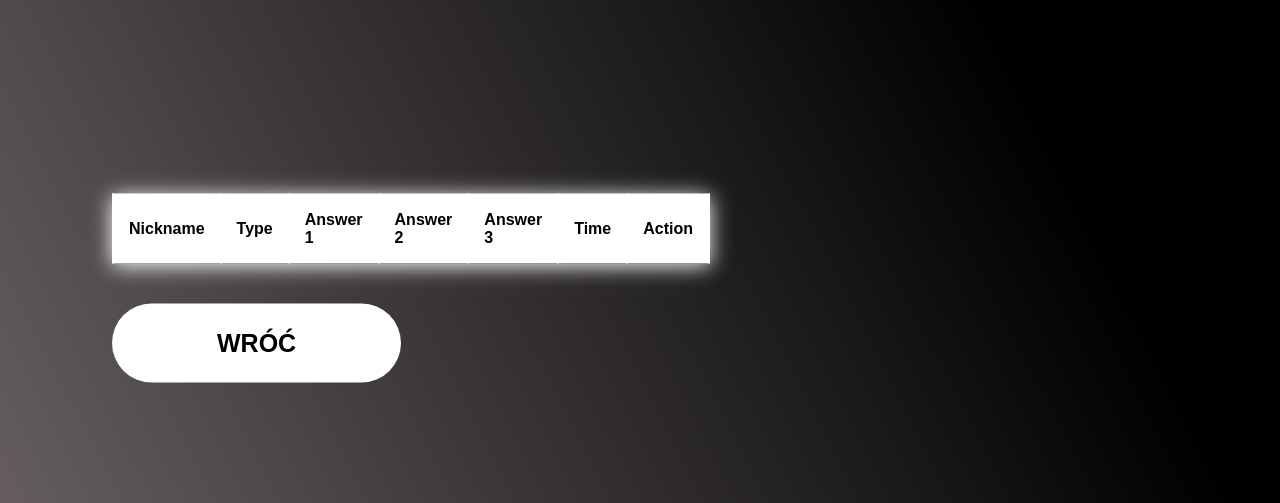
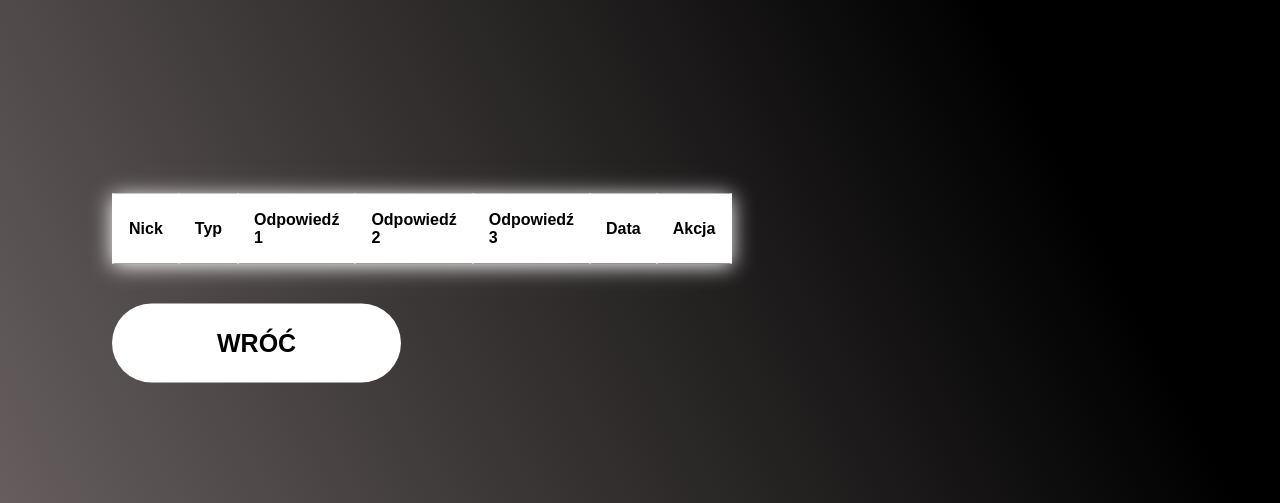
Before and after one commit to Luckownia/Strona-serwera-ArizonaRP, a PHP site: page /manageSubmissions.php in a window 1280 px wide. Shown: the part 250-753 px from the top of the page. Run offline with PHP 8.4, Linux system fonts and the light colour scheme; data that the repository does not hold is empty.

Commit message:
Improvements to the submissions system.

```diff
--- a/manageSubmissions.php
+++ b/manageSubmissions.php
@@ -254,21 +254,20 @@
     <div id="headline-manage" class="headline-section">
     <?php
         require 'database.php';
-        $sql = "SELECT id, nickname, type, answer1, answer2, answer3, date FROM submissions where status = 'Oczekujące'";
+        $sql = "SELECT id_submission, id, nickname, type, answer1, answer2, answer3, date FROM submissions where status = 'Oczekujące'";
         $result = mysqli_query($conn, $sql);
         if ($result) {
             echo "<table border='1' id='applications-table'>";
-            echo "<tr><th>Nickname</th><th>Type</th><th>Answer 1</th><th>Answer 2</th><th>Answer 3</th><th>Time</th><th>Action</th></tr>";
+            echo "<tr><th>Nick</th><th>Typ</th><th>Odpowiedź 1</th><th>Odpowiedź 2</th><th>Odpowiedź 3</th><th>Data</th><th>Akcja</th></tr>";
             while ($row = mysqli_fetch_assoc($result)) {
-                echo "<tr data-id='" . htmlspecialchars($row['id'], ENT_QUOTES, 'UTF-8') . "'>";
+                echo "<tr data-id-submission='" . htmlspecialchars($row['id_submission'], ENT_QUOTES, 'UTF-8') . "' data-id='" . htmlspecialchars($row['id'], ENT_QUOTES, 'UTF-8') . "'>";
                 echo "<td>" . htmlspecialchars($row['nickname'], ENT_QUOTES, 'UTF-8') . "</td>";
                 echo "<td>" . htmlspecialchars($row['type'], ENT_QUOTES, 'UTF-8') . "</td>";
                 echo "<td><button class='btn-show-answer' data-answer='" . htmlspecialchars($row['answer1'], ENT_QUOTES, 'UTF-8') . "'>Pokaż</button></td>";
                 echo "<td><button class='btn-show-answer' data-answer='" . htmlspecialchars($row['answer2'], ENT_QUOTES, 'UTF-8') . "'>Pokaż</button></td>";
                 echo "<td><button class='btn-show-answer' data-answer='" . htmlspecialchars($row['answer3'], ENT_QUOTES, 'UTF-8') . "'>Pokaż</button></td>";
                 echo "<td>" . htmlspecialchars($row['date'], ENT_QUOTES, 'UTF-8') . "</td>";
-                echo "<td><button class='btn-accept' data-id='" . htmlspecialchars($row['id'], ENT_QUOTES, 'UTF-8') . "'>&#10004;</button><button class='btn-reject' data-id='" . htmlspecialchars($row['id'], ENT_QUOTES, 'UTF-8') . "'>&#10008;</button></td>";
-                echo "</tr>";
+                echo "<td><button class='btn-accept' data-id='" . htmlspecialchars($row['id'], ENT_QUOTES, 'UTF-8') . "' data-id-submission='" . htmlspecialchars($row['id_submission'], ENT_QUOTES, 'UTF-8') . "' data-type='" . htmlspecialchars($row['type'], ENT_QUOTES, 'UTF-8') . "'>&#10004;</button><button class='btn-reject' data-id='" . htmlspecialchars($row['id'], ENT_QUOTES, 'UTF-8') . "' data-id-submission='" . htmlspecialchars($row['id_submission'], ENT_QUOTES, 'UTF-8') . "' data-type='" . htmlspecialchars($row['type'], ENT_QUOTES, 'UTF-8') . "'>&#10008;</button></td>";
             }
             echo "</table>";
         } else {
@@ -319,10 +318,14 @@ document.addEventListener('DOMContentLoaded', function () {
     });
     function acceptSubmission(event) {
         // Pobieramy identyfikator podania
-        const submissionId = event.target.getAttribute('data-id');
+        const userId = event.target.getAttribute('data-id');
+        const submissionId = event.target.getAttribute('data-id-submission');
+        const submissionType = event.target.getAttribute('data-type');
 
         // Wywołujemy funkcję do zmiany rangi na "Gracz"
-        changeRank(submissionId, 'Gracz');
+        if(submissionType == 'whitelist'){
+            changeRank(userId, 'Gracz');
+        }
         changeStatus(submissionId, 'Przyjęte');
         location.reload();
     }
@@ -330,10 +333,14 @@ document.addEventListener('DOMContentLoaded', function () {
     // Funkcja obsługująca kliknięcie na ikonkę odrzucenia
     function rejectSubmission(event) {
         // Pobieramy identyfikator podania
-        const submissionId = event.target.getAttribute('data-id');
+        const userId = event.target.getAttribute('data-id');
+        const submissionId = event.target.getAttribute('data-id-submission');
+        const submissionType = event.target.getAttribute('data-type');
 
         // Wywołujemy funkcję do zmiany rangi na "Niezdane"
-        changeRank(submissionId, 'Niezdane');
+        if(submissionType == 'whitelist'){
+            changeRank(userId, 'Niezdane');
+        }
         changeStatus(submissionId, 'Nieprzyjęte');
         location.reload();
     }
@@ -362,7 +369,7 @@ document.addEventListener('DOMContentLoaded', function () {
     function changeStatus(submissionId, status) {
         // Tworzymy obiekt FormData z danymi, które chcemy wysłać
         const formData = new FormData();
-        formData.append('userId', submissionId);
+        formData.append('submissionId', submissionId);
         formData.append('newStatus', status);
 
         // Wysyłamy żądanie POST na odpowiedni adres URL
--- a/panel.php
+++ b/panel.php
@@ -16,7 +16,7 @@ $stmt->fetch();
 $stmt->close();
 
 // Sprawdź, czy minął wymagany czas od niezdania
-$retry_time = date('Y-m-d H:i:s', strtotime($failed_time . ' +5 minutes'));
+$retry_time = date('Y-m-d H:i:s', strtotime($failed_time . ' +1 minutes')); //testowo 1 min
 $current_time = date('Y-m-d H:i:s');
 $can_retry = $current_time >= $retry_time;
 
--- a/updateSubmission.php
+++ b/updateSubmission.php
@@ -2,10 +2,10 @@
 require 'database.php';
 
 if ($_SERVER["REQUEST_METHOD"] == "POST") {
-    $userId = mysqli_real_escape_string($conn, $_POST['userId']);
+    $submissionId = mysqli_real_escape_string($conn, $_POST['submissionId']);
     $newStatus = mysqli_real_escape_string($conn, $_POST['newStatus']);
 
-    $sql = "UPDATE submissions SET status = '$newStatus' WHERE id = '$userId'";
+    $sql = "UPDATE submissions SET status = '$newStatus' WHERE id_submission = '$submissionId'";
 
     if (mysqli_query($conn, $sql)) {
         echo "success";
```
